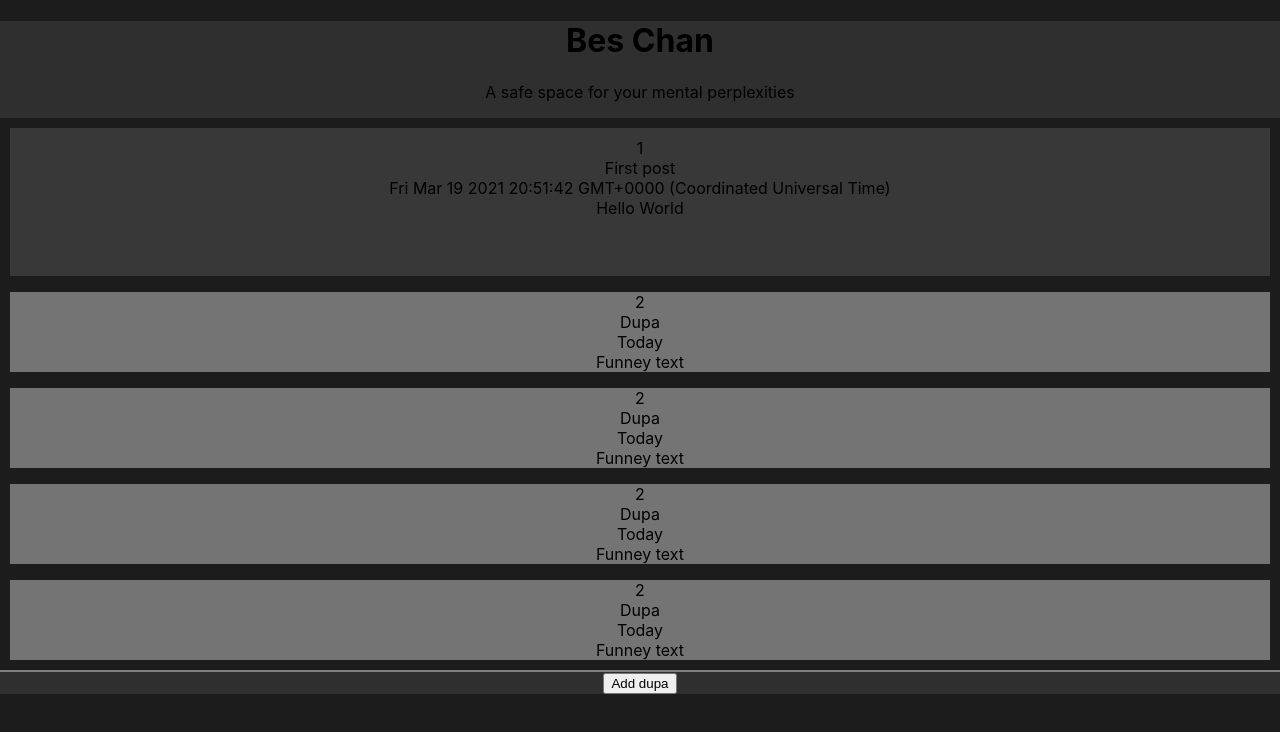
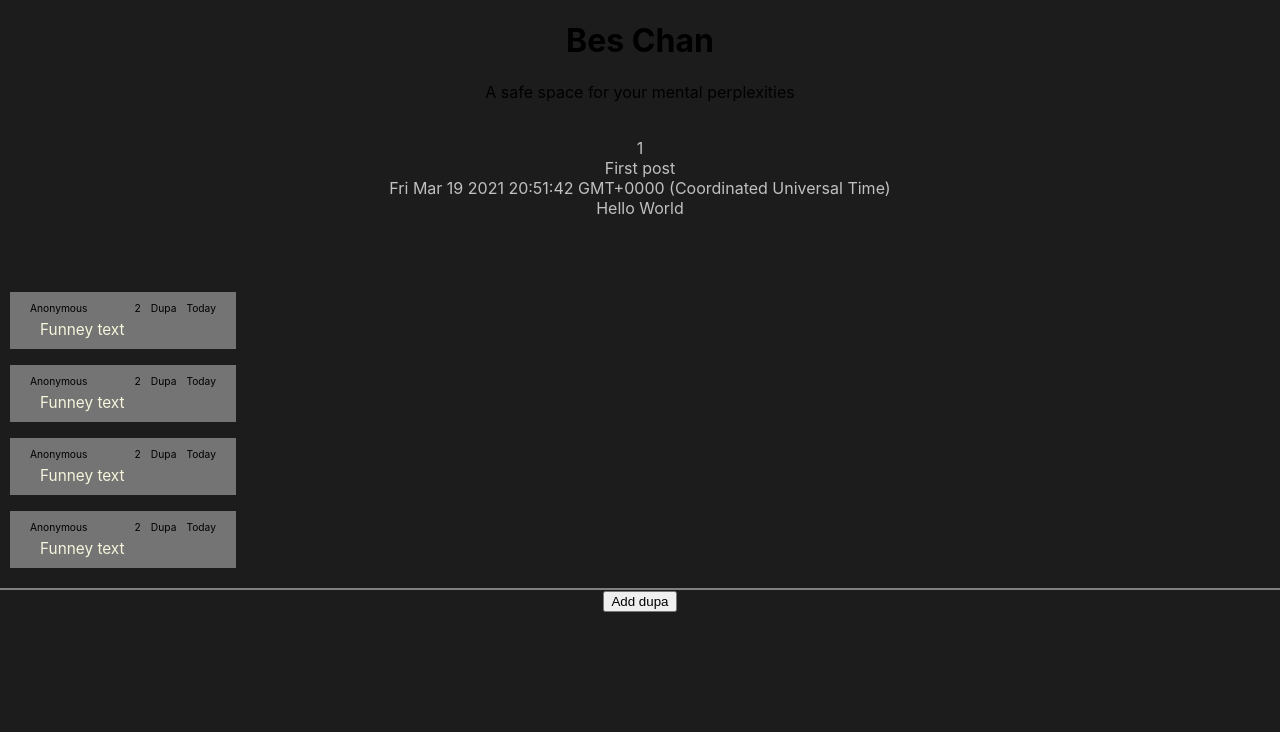
Before and after one commit to Sebosun/Anonymous-Forum, a React (Create React App) app: page / in a window 1280 px wide. Shown: the top 732 px of the page. Built offline with nearby package versions, Linux system fonts and the light colour scheme.

Commit message:
makign posts take only the space necessary + smol grid rice

```diff
--- a/src/App.css
+++ b/src/App.css
@@ -1,12 +1,23 @@
+#root{
+  margin: 0;
+  padding: 0;
+}
+
 body{
+  margin: 0;
+  padding: 0;
   text-align: center;
   background: #1c1c1c;
 }
 
 .App{
-  background-color: #302f2f;
 }
 
 .Threads{
   width: 100%;
 }
+
+.header{
+  top: 0;
+  width: 100%;
+}
--- a/src/components/Post.css
+++ b/src/components/Post.css
@@ -1,4 +1,27 @@
 .Post{
   margin-top: 1rem;
   background-color: #757474;
+  display: block;
+  width: fit-content;
+  min-width: 200px;
+  max-width: 100%;
+  font-size: 100%;
 }
+
+.postContainer{
+  padding: 10px;
+  margin: 10px;
+  display: grid;
+  grid-template-columns: repeat(4, auto);
+  grid-template-rows: 0.5rem 2fr;
+  grid-gap: 10px;
+  text-align: left;
+  font-size: 0.8vw;
+  align-self: stretch;
+}
+
+#postText{
+  padding-left: 10px;
+  font-size: 1.2vw;
+  color: beige;
+}
--- a/src/components/Post.js
+++ b/src/components/Post.js
@@ -5,10 +5,11 @@ function Post(props) {
   return (
     <div className="Post">
       <div className="postContainer">
+        <div>Anonymous</div>
         <div>{props.postNo}</div>
         <div>{props.title}</div>
         <div>{props.time}</div>
-        <div>{props.text}</div>
+        <div id="postText">{props.text}</div>
       </div>
     </div>
   );
--- a/src/components/Thread.css
+++ b/src/components/Thread.css
@@ -7,5 +7,5 @@
 .threadContainer{
   height: 8rem;
   padding: 10px;
-  background-color: #383838;
+  color: silver;
 }
```
Also changed, not shown: 2 other files (tests, documents, lock files or other folders).
